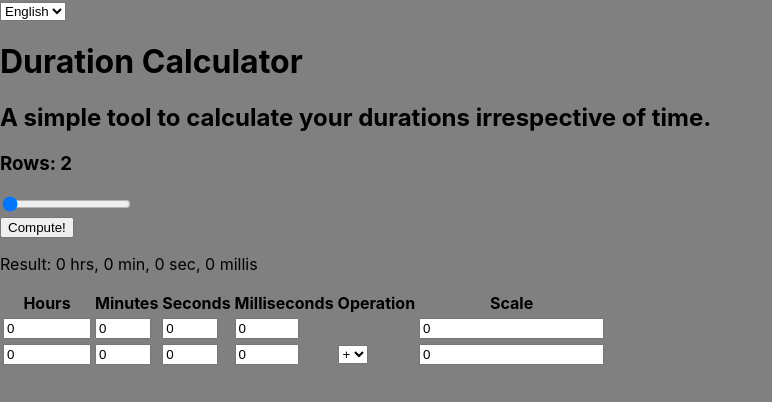
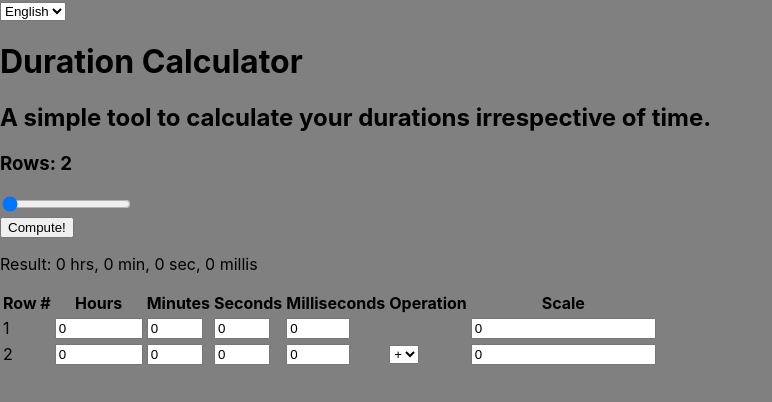
Before and after one commit to adnanian/duration-calculator, a React (Create React App) app: page / in a window 1280 px wide. Shown: the top 402 px of the page, without its empty margins (0-772 px from the left). Built offline with nearby package versions, Linux system fonts and the light colour scheme.

Commit message:
Fixing issues with Duration Tools and input

```diff
--- a/public/i18n/ar.json
+++ b/public/i18n/ar.json
@@ -11,6 +11,7 @@
     "compute": "إجراء حساب",
     "result": "نتيجة: {{hours}} س, {{minutes}} د, {{seconds}} ث, {{milliseconds}} م",
     "rows": "صفوف: {{rowCount}}",
+    "rowNumLabel": "صف #",
     "addRows": "إضافة صفوف",
     "rowTooltip": "ملاحظة: الحد الأقصى لعدد الصفوف لهذا الجدول هو {{maxRowCount}}."
 }
--- a/public/i18n/en.json
+++ b/public/i18n/en.json
@@ -11,6 +11,7 @@
     "compute": "Compute!",
     "result": "Result: {{hours}} hrs, {{minutes}} min, {{seconds}} sec, {{milliseconds}} millis",
     "rows": "Rows: {{rowCount}}",
+    "rowNumLabel": "Row #",
     "addRows": "Add Rows",
     "rowTooltip": "Note: the maximum number of rows for this table is {{maxRowCount}}."
 }
--- a/src/App.tsx
+++ b/src/App.tsx
@@ -9,22 +9,25 @@ const App = () => {
   const { i18n, t } = useTranslation();
   // Array of durations, scales, and the operands.
   // Must first initialize to null so that id can increment.
-  const [calculableArgs, setCalculableArgs] = useState<dt.CalcWrapper[]>(
-    Array(MIN_ROW_SIZE).fill(null).map(() => new dt.CalcWrapper('+', new dt.Duration(0, 0, 0, 0)))
-  );
+  const [calculableArgs, setCalculableArgs] = useState<dt.CalcWrapper[]>((): dt.CalcWrapper[] => {
+    const cwArray: dt.CalcWrapper[] = Array(MIN_ROW_SIZE).fill(null);
+    cwArray[0] = new dt.CalcWrapper("N/A", new dt.Duration(0,0,0,0));
+    cwArray[1] = new dt.CalcWrapper('+', new dt.Duration(0,0,0,0));
+    return cwArray;
+  });
   // Computed duration.
   const [durationResult, setDurationResult] = useState<dt.Duration>(new dt.Duration(0, 0, 0, 0));
   // calculable container components
-  const calcContainers = calculableArgs.map((calcWrapper) => {
+  const calcContainers = calculableArgs.map((calcWrapper, index) => {
     return (
       <InputRow
-        key={calcWrapper.id}
+        key={index}
+        index={index}
         calcWrapper={calcWrapper}
         onInputChange={handleCalculableChange}
       />
     )
   });
-
 
   // Initial language
   const [language, setLanguage] = useState<Language>(LanguageMap.ENGLISH);
@@ -45,9 +48,9 @@ const App = () => {
    */
   function handleCalculableChange(e: ChangeEvent<HTMLInputElement | HTMLSelectElement>): void {
     type DurationField = 'hours' | 'minutes' | 'seconds' | 'milliseconds';
-    const newWrappers = calculableArgs.map((cw) => {
-      if (e.target.id.includes(cw.id.toString())) {
-        const fieldName: string = e.target.id.substring(0, e.target.id.indexOf('-'));
+    const newWrappers = calculableArgs.map((cw, index) => {
+      if (e.target.id.includes(index.toString())) {
+        const fieldName: string = e.target.id.substring(0, e.target.id.indexOf('-'))
         let newCW: dt.CalcWrapper = cw.clone();
         if (fieldName === 'operand') {
           const oldOperand = newCW.operand;
@@ -58,22 +61,13 @@ const App = () => {
             newCW.durationCalculable = new dt.Scale(0) as dt.Scale;
           }
         } else {
-          // console.log(newCW.durationCalculable instanceof dt.Duration);
           if (newCW.durationCalculable instanceof dt.Duration) {
-            try {
-              newCW.durationCalculable[fieldName as DurationField] = Number.parseInt(e.target.value);
-            } catch (error) {
-              console.error("Call here")
-              newCW.durationCalculable[fieldName as DurationField] = 0;
-            }
+            newCW.durationCalculable[fieldName as DurationField] = Number.parseInt(e.target.value as string);
+
           } else {
-            try {
-              const scale = newCW.durationCalculable as dt.Scale;
-              scale.value = Number.parseFloat(e.target.value);
-              newCW.durationCalculable = scale;
-            } catch (error) {
-              // DO NOTHING
-            }
+            const scale = newCW.durationCalculable as dt.Scale;
+            scale.value = Number.parseFloat(e.target.value as string);
+            newCW.durationCalculable = scale;
           }
         }
         return newCW;
@@ -85,19 +79,26 @@ const App = () => {
   }
 
   function compute(): void {
-    let totalDuration: dt.Duration = new dt.Duration(0,0,0,0);
+    let totalDuration: dt.Duration = new dt.Duration(0, 0, 0, 0);
     calculableArgs.forEach((row, index) => {
+      console.log(row.operand);
       if (index === 0) {
         totalDuration = row.durationCalculable as dt.Duration;
       } else {
-        const correctType: any = dt.isDuration(row.durationCalculable) ? dt.Duration : dt.Scale;
-        totalDuration = totalDuration.performCalculation(
-          row.durationCalculable as typeof correctType,
-          row.operand
-        );
+        // const correctType: any = dt.isDuration(row.durationCalculable) ? dt.Duration : dt.Scale;
+        // totalDuration = totalDuration.performCalculation(
+        //   row.durationCalculable as typeof correctType,
+        //   row.operand
+        // );
+        if (dt.isDuration(row.durationCalculable)) {
+          totalDuration = totalDuration.performCalculation(row.durationCalculable as dt.Duration, row.operand);
+        } else if (dt.isScale(row.durationCalculable)) {
+          totalDuration = totalDuration.performCalculation(row.durationCalculable as dt.Scale, row.operand);
+        }
       }
     });
     setDurationResult(totalDuration);
+
   }
 
   /**
@@ -125,13 +126,14 @@ const App = () => {
       });
       setCalculableArgs([...calculableArgs, ...newRows]);
     } else if (newRowCount < calculableArgs.length) {
-      setCalculableArgs((rows: dt.CalcWrapper[]): dt.CalcWrapper[] => {
-        const newRows = rows.slice(0, newRowCount).map((row, index) => {
-          row.id = index;
-          return row;
-        });
-        return newRows;
-      });
+      // setCalculableArgs((rows: dt.CalcWrapper[]): dt.CalcWrapper[] => {
+      //   const newRows = rows.slice(0, newRowCount).map((row, index) => {
+      //     row.id = index;
+      //     return row;
+      //   });
+      //   return newRows;
+      // });
+      setCalculableArgs(calculableArgs.slice(0, newRowCount));
     }
   }
 
@@ -139,6 +141,9 @@ const App = () => {
   // calculableArgs.forEach((row) => {
   //   console.log(row.id);
   // });
+
+  // console.log(calculableArgs);
+  console.log(calcContainers);
 
   return (
     <main dir={language?.dir || "ltr"}>
@@ -171,6 +176,7 @@ const App = () => {
         <table>
           <thead>
             <tr>
+              <th>{t("rowNumLabel")}</th>
               <th>{t("hours")}</th>
               <th>{t("minutes")}</th>
               <th>{t("seconds")}</th>
--- a/src/components/InputRow.tsx
+++ b/src/components/InputRow.tsx
@@ -3,6 +3,7 @@ import * as dt from "../durationTools";
 
 /** */
 interface CalculableInputRow {
+    index: number
     calcWrapper: dt.CalcWrapper,
     onInputChange: ChangeEventHandler<HTMLInputElement | HTMLSelectElement>
 }
@@ -12,7 +13,7 @@ interface CalculableInputRow {
  * @param param0
  * @returns
  */
-const InputRow: React.FC<CalculableInputRow> = ({ calcWrapper, onInputChange }) => {
+const InputRow: React.FC<CalculableInputRow> = ({ index, calcWrapper, onInputChange }) => {
     // const isDuration: boolean = calcWrapper.durationCalculable instanceof dt.Duration;
     // Duration Defaults
     let hours: number = 0, minutes: number = 0, seconds: number = 0, milliseconds: number = 0;
@@ -39,9 +40,10 @@ const InputRow: React.FC<CalculableInputRow> = ({ calcWrapper, onInputChange })
 
     return (
         <tr>
+            <td>{index + 1}</td>
             <td>
                 <input
-                    id={`hours-${calcWrapper.id}`}
+                    id={`hours-${index}`}
                     type="number"
                     min="0"
                     max="876000"
@@ -53,7 +55,7 @@ const InputRow: React.FC<CalculableInputRow> = ({ calcWrapper, onInputChange })
             </td>
             <td>
                 <input
-                    id={`minutes-${calcWrapper.id}`}
+                    id={`minutes-${index}`}
                     type="number"
                     min="0"
                     max="59"
@@ -65,7 +67,7 @@ const InputRow: React.FC<CalculableInputRow> = ({ calcWrapper, onInputChange })
             </td>
             <td>
                 <input
-                    id={`seconds-${calcWrapper.id}`}
+                    id={`seconds-${index}`}
                     type="number"
                     min="0"
                     max="59"
@@ -77,7 +79,7 @@ const InputRow: React.FC<CalculableInputRow> = ({ calcWrapper, onInputChange })
             </td>
             <td>
                 <input
-                    id={`milliseconds-${calcWrapper.id}`}
+                    id={`milliseconds-${index}`}
                     type="number"
                     min="0"
                     max="999"
@@ -89,8 +91,8 @@ const InputRow: React.FC<CalculableInputRow> = ({ calcWrapper, onInputChange })
             </td>
             <td>
                 {
-                    calcWrapper.id === 0 ? null : (
-                        <select id={`operand-${calcWrapper.id}`} onChange={onInputChange}>
+                    index === 0 ? null : (
+                        <select id={`operand-${index}`} onChange={onInputChange}>
                             <option value='+'>+</option>
                             <option value='-'>-</option>
                             <option value='×'>×</option>
@@ -101,7 +103,7 @@ const InputRow: React.FC<CalculableInputRow> = ({ calcWrapper, onInputChange })
             </td>
             <td>
                 <input
-                    id={`value-${calcWrapper.id}`}
+                    id={`value-${index}`}
                     type="number"
                     min="0"
                     step="0.001"
--- a/src/durationTools.ts
+++ b/src/durationTools.ts
@@ -13,11 +13,11 @@ export class Scale extends Calculable {
     public value: number;
 
     constructor(value: number) {
-        if (value < 0) {
-            throw new Error("Scale value must be non-negative.");
-        }
+        // if (value < 0) {
+        //     throw new Error("Scale value must be non-negative.");
+        // }
         super();
-        this.value = value;
+        this.value = isNaN(value) ? 0 : value;
 
     }
 
@@ -46,23 +46,23 @@ export class Duration extends Calculable {
     private static readonly MINUTES_PER_HOUR: number = 60;
 
     constructor(hours: number, minutes: number, seconds: number, milliseconds: number) {
-        if (!Number.isInteger(hours) || hours < 0) {
-            throw new Error("Hours must be a non-negative integer.");
-        }
-        if (!Number.isInteger(minutes) || minutes < 0 || minutes > Duration.MAX_MINUTE_VALUE) {
-            throw new Error("Minutes must be an integer between 0 and 59.");
-        }
-        if (!Number.isInteger(seconds) || seconds < 0 || seconds > Duration.MAX_SECOND_VALUE) {
-            throw new Error("Seconds must be an integer between 0 and 59.");
-        }
-        if (milliseconds < 0 || milliseconds >= Duration.MILLI_VALUE_LIMIT) {
-            throw new Error("Milliseconds must be between 0 (inclusive) and 1000 (exclusive)");
-        }
+        // if (!Number.isInteger(hours) || hours < 0) {
+        //     throw new Error("Hours must be a non-negative integer.");
+        // }
+        // if (!Number.isInteger(minutes) || minutes < 0 || minutes > Duration.MAX_MINUTE_VALUE) {
+        //     throw new Error("Minutes must be an integer between 0 and 59.");
+        // }
+        // if (!Number.isInteger(seconds) || seconds < 0 || seconds > Duration.MAX_SECOND_VALUE) {
+        //     throw new Error("Seconds must be an integer between 0 and 59.");
+        // }
+        // if (milliseconds < 0 || milliseconds >= Duration.MILLI_VALUE_LIMIT) {
+        //     throw new Error("Milliseconds must be between 0 (inclusive) and 1000 (exclusive)");
+        // }
         super();
-        this.hours = hours;
-        this.minutes = minutes;
-        this.seconds = seconds;
-        this.milliseconds = milliseconds;
+        this.hours = isNaN(hours) ? 0 : hours;
+        this.minutes = isNaN(minutes) ? 0 : minutes;
+        this.seconds = isNaN(seconds) ? 0 : seconds;
+        this.milliseconds = isNaN(milliseconds) ? 0 : milliseconds;
     }
 
     /**
@@ -206,25 +206,22 @@ export class Duration extends Calculable {
 }
 
 export class CalcWrapper {
-    id: number
     operand: Operand;
     durationCalculable: Calculable;
 
     static idIncrement: number = 0;
 
-    constructor(operaton: Operand, durationCalculable: Calculable) {
-        this.operand = CalcWrapper.idIncrement === 0 ? "N/A" : operaton;
+    constructor(operand: Operand, durationCalculable: Calculable) {
+        this.operand = operand;
         if (durationCalculable instanceof Scale && CalcWrapper.idIncrement === 0) {
             throw new Error("The first calculable container must contain a Duration and NOT a scale.");
         }
         this.durationCalculable = durationCalculable;
-        this.id = CalcWrapper.idIncrement++;
     }
 
     clone() {
         const clonedCalculable: Calculable = this.durationCalculable.clone();
         const clonedInstance = new CalcWrapper(this.operand, clonedCalculable);
-        clonedInstance.id = this.id;
         return clonedInstance;
     }
 }
```
